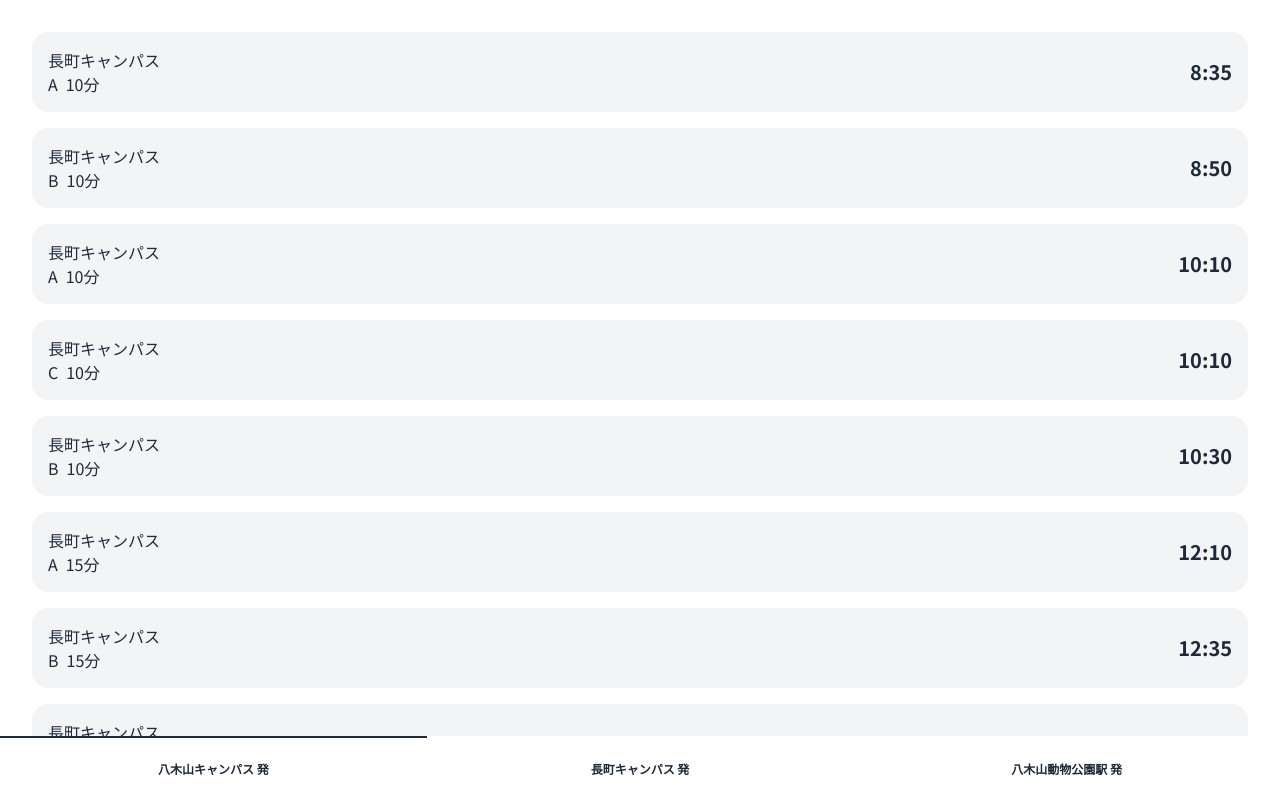
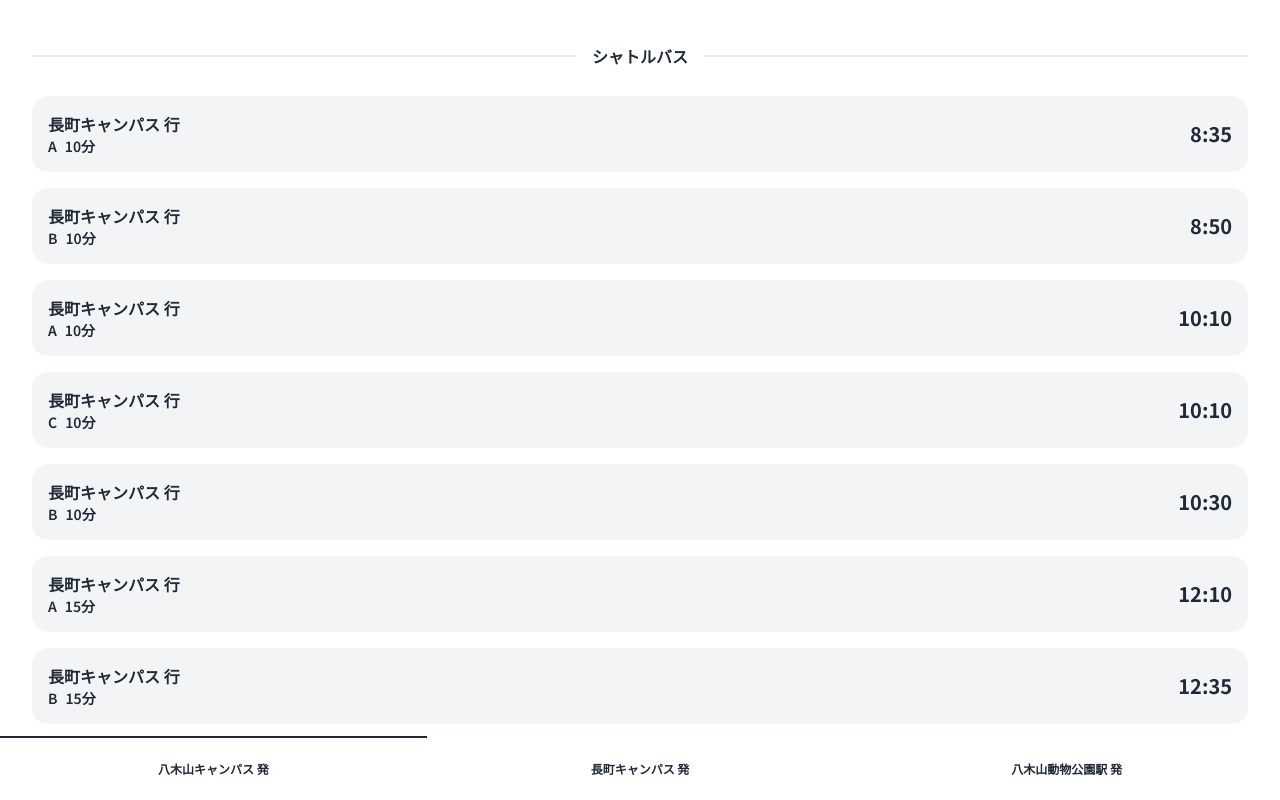
Before and after one commit to tohtech-softtech/dashboard, a Next.js app: page /shuttle in a window 1280 px wide. Shown: the top 800 px of the page. Built offline with nearby package versions, Linux system fonts and the light colour scheme.

Commit message:
デザインを修正

```diff
--- a/src/pages/shuttle.tsx
+++ b/src/pages/shuttle.tsx
@@ -1,3 +1,4 @@
+import { Divider } from "@/components/Divider";
 import { useState, useEffect } from "react";
 
 interface TimeTableData {
@@ -47,11 +48,12 @@ export default function TimeTable() {
   return (
     <>
       <div className="grid grid-cols-1 gap-4 p-8 pb-20 ">
+        <Divider>シャトルバス</Divider>
         {timeTable.map((item) => (
           <div key={item.id} className="card grid grid-cols-2 bg-gray-100 p-4">
             <div className="text-left">
-              <div className="text-base font-medium">{item.destination}</div>
-              <div className="flex grid-cols-2 gap-2">
+              <div className="text-base font-semibold">{item.destination} 行</div>
+              <div className="flex grid-cols-2 gap-2 text-sm font-semibold">
                 {item.bus_type === "" ? null : <div>{item.bus_type}</div>}
                 <div>{item.time_required}分</div>
               </div>
```
